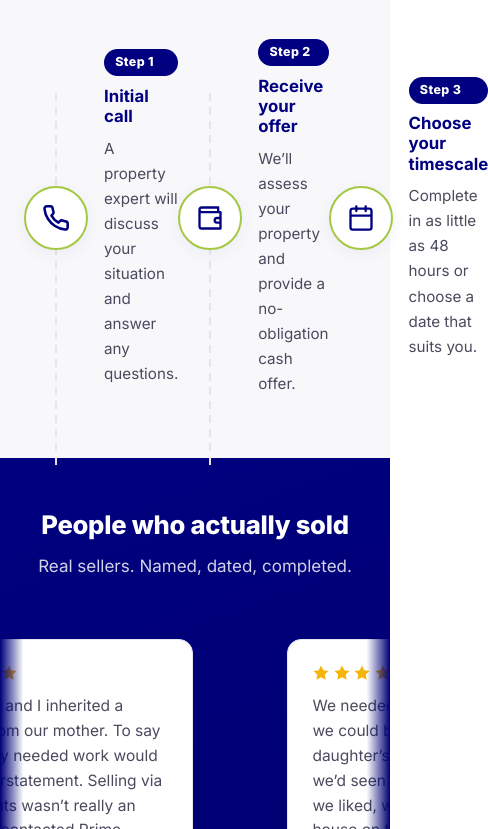
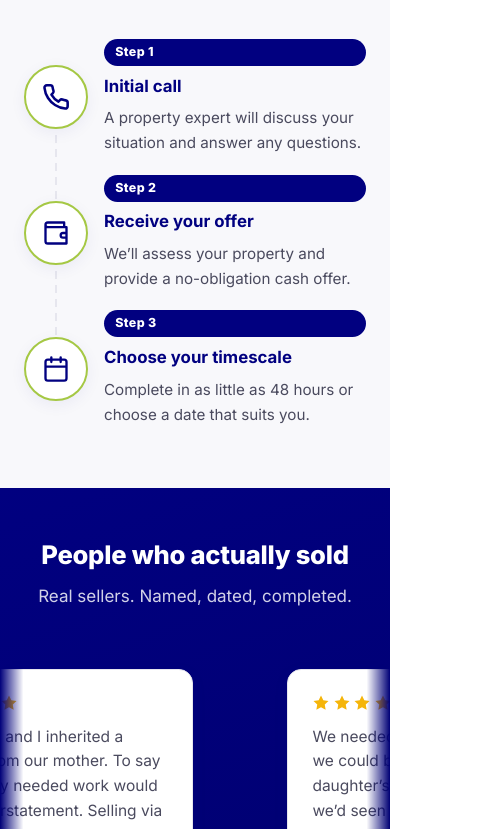
Before and after one commit to rinaztecdoesai/ppb-website, a plain HTML site: page contact/index.html in a window 390 px wide. Shown: the part 2658-3487 px from the top of the page, 488 px wide, since content can reach past the window. Drawn offline with Linux system fonts and the light colour scheme; a script that the page names is missing.

Commit message:
Fix contact page mobile layout: stack "What happens after" timeline
The timeline had an inline style="grid-template-columns:repeat(3,1fr)"
which overrode the @media(max-width:760px) stacking rule (inline styles
beat stylesheet media queries), so on mobile the 3 steps stayed in a row
and Step 3 ran to 489px on a 390px viewport — causing horizontal scroll.

- Replace the inline style with a .timeline-3 class
- Add a desktop-only (min-width:761px) 3-column rule for .timeline-3
  so mobile falls back to the existing 1-column stack
- Bump pp-pages.css cache-buster v18 → v19 across all content pages

Verified at 390px: page scrollWidth == viewport, zero horizontal
overflow anywhere, timeline stacks vertically with the connector line.

```diff
--- a/contact/index.html
+++ b/contact/index.html
@@ -92,7 +92,7 @@ a.appendChild(r);})(window,document,'//static.hotjar.com/c/hotjar-','.js?sv=');
 <link rel="preconnect" href="https://fonts.googleapis.com">
 <link rel="preconnect" href="https://fonts.gstatic.com" crossorigin>
 <link href="https://fonts.googleapis.com/css2?family=Inter:wght@400;500;600;700;800;900&display=swap" rel="stylesheet">
-<link rel="stylesheet" href="/lp/shared/pp-pages.css?v=18">
+<link rel="stylesheet" href="/lp/shared/pp-pages.css?v=19">
 <link rel="stylesheet" href="/lp/shared/nav.css?v=5">
 <link rel="stylesheet" href="/lp/shared/footer.css?v=3">
 <link rel="stylesheet" href="/lp/shared/widgets.css?v=7">
@@ -255,7 +255,7 @@ a.appendChild(r);})(window,document,'//static.hotjar.com/c/hotjar-','.js?sv=');
     <div class="sec-head center reveal" data-reveal>
       <h2>What happens after you <span class="hl">contact us?</span></h2>
     </div>
-    <div class="timeline reveal" data-reveal style="grid-template-columns:repeat(3,1fr)">
+    <div class="timeline timeline-3 reveal" data-reveal>
       <div class="tl-step"><div class="tl-ico"><svg class="icon"><use href="#i-phone"></use></svg></div><div class="tl-meta"><span class="tl-day">Step 1</span><h3>Initial call</h3><p style="margin:.4rem 0 0; color:var(--text-soft); font-size:.95rem">A property expert will discuss your situation and answer any questions.</p></div></div>
       <div class="tl-step"><div class="tl-ico"><svg class="icon"><use href="#i-wallet"></use></svg></div><div class="tl-meta"><span class="tl-day">Step 2</span><h3>Receive your offer</h3><p style="margin:.4rem 0 0; color:var(--text-soft); font-size:.95rem">We&rsquo;ll assess your property and provide a no-obligation cash offer.</p></div></div>
       <div class="tl-step"><div class="tl-ico"><svg class="icon"><use href="#i-calendar"></use></svg></div><div class="tl-meta"><span class="tl-day">Step 3</span><h3>Choose your timescale</h3><p style="margin:.4rem 0 0; color:var(--text-soft); font-size:.95rem">Complete in as little as 48 hours or choose a date that suits you.</p></div></div>
--- a/lp/shared/pp-pages.css
+++ b/lp/shared/pp-pages.css
@@ -223,6 +223,8 @@ section.block.navy .tl-step:not(:last-child)::after{background:repeating-linear-
   .tl-step:not(:last-child)::after{top:64px; left:31px; right:auto; width:2px; height:100%; transform:none; background:repeating-linear-gradient(180deg,var(--border) 0 8px,transparent 8px 14px);}
   .tl-meta{display:flex; flex-direction:column; gap:.2rem;}
 }
+/* 3-up timeline on desktop only (was an inline style that overrode the mobile stack) */
+@media (min-width:761px){ .timeline.timeline-3{grid-template-columns:repeat(3,1fr);} }
 
 /* ---- Stats strip ---- */
 .stats{display:grid; grid-template-columns:repeat(5,1fr); gap:1.5rem; text-align:center;}
```
Also changed, not shown: faqs/index.html (+1 -1 lines), important-advice/index.html (+1 -1 lines), why-us/index.html (+1 -1 lines).
